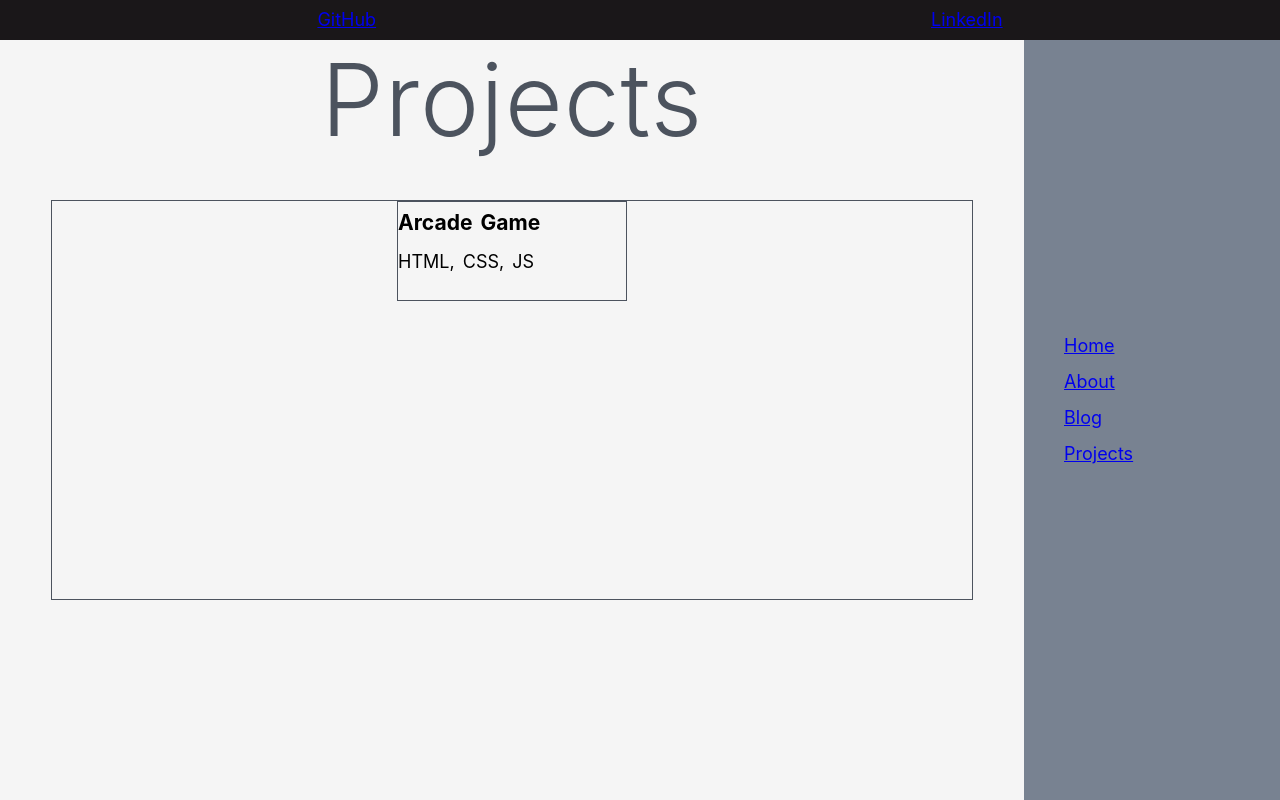
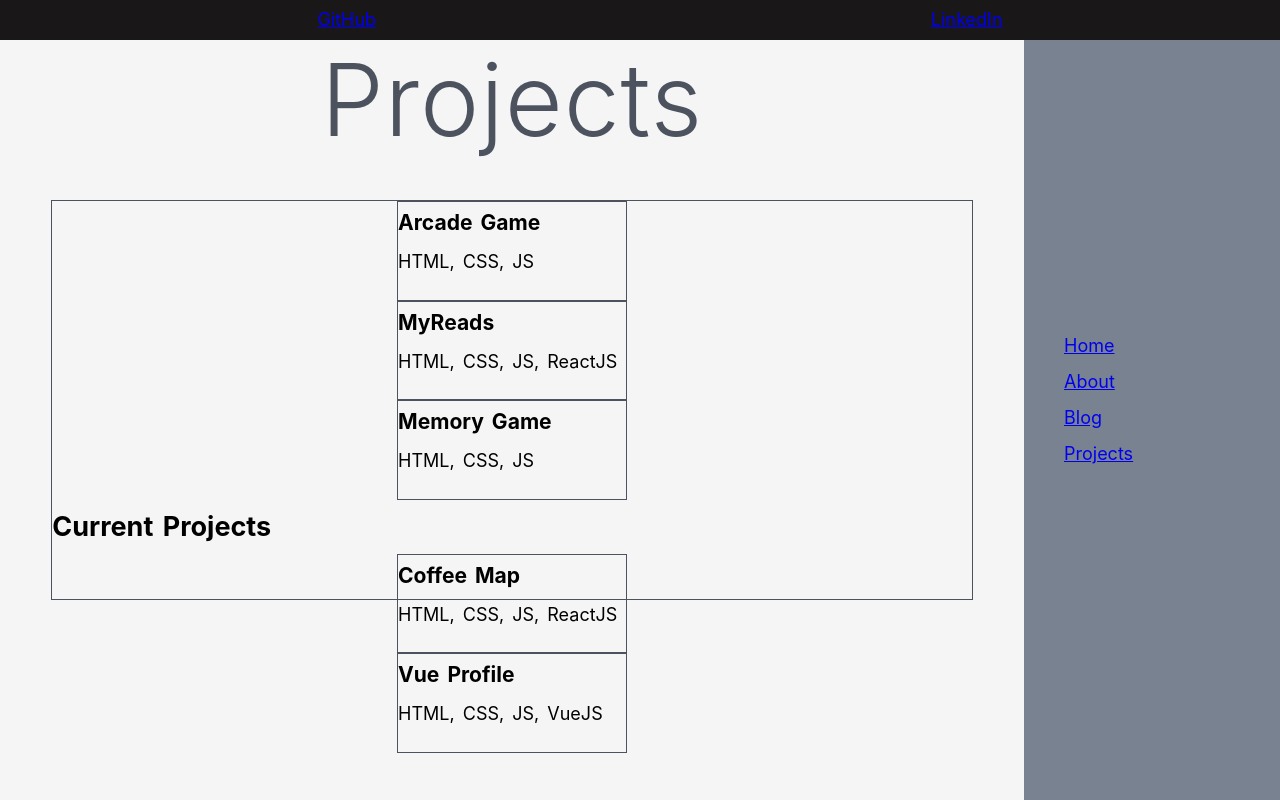
Before and after one commit to JennaKoslowski/vue-profile, a Nuxt app: page /projects in a window 1280 px wide. Built offline with nearby package versions, Linux system fonts and the light colour scheme.

Commit message:
add projects info

```diff
--- a/pages/projects/index.vue
+++ b/pages/projects/index.vue
@@ -8,6 +8,23 @@
             title="Arcade Game"
             languages= "HTML, CSS, JS"
             github= "https://github.com/JennaKoslowski/frontend-nanodegree-arcade-game" />
+            <Projects class="projects"
+            title="MyReads"
+            languages= "HTML, CSS, JS, ReactJS"
+            github= "https://github.com/JennaKoslowski/react-myreads" />
+            <Projects class="projects"
+            title="Memory Game"
+            languages= "HTML, CSS, JS"
+            github= "https://github.com/JennaKoslowski/fend-memory-project" />
+            <h2> Current Projects </h2>
+            <Projects class="projects"
+            title="Coffee Map"
+            languages= "HTML, CSS, JS, ReactJS"
+            github= "https://github.com/JennaKoslowski/neighborhood-maps" />
+            <Projects class="projects"
+            title="Vue Profile"
+            languages= "HTML, CSS, JS, VueJS"
+            github= "https://github.com/JennaKoslowski/vue-profile" />
     </div>
 </section>
 </template>
```
